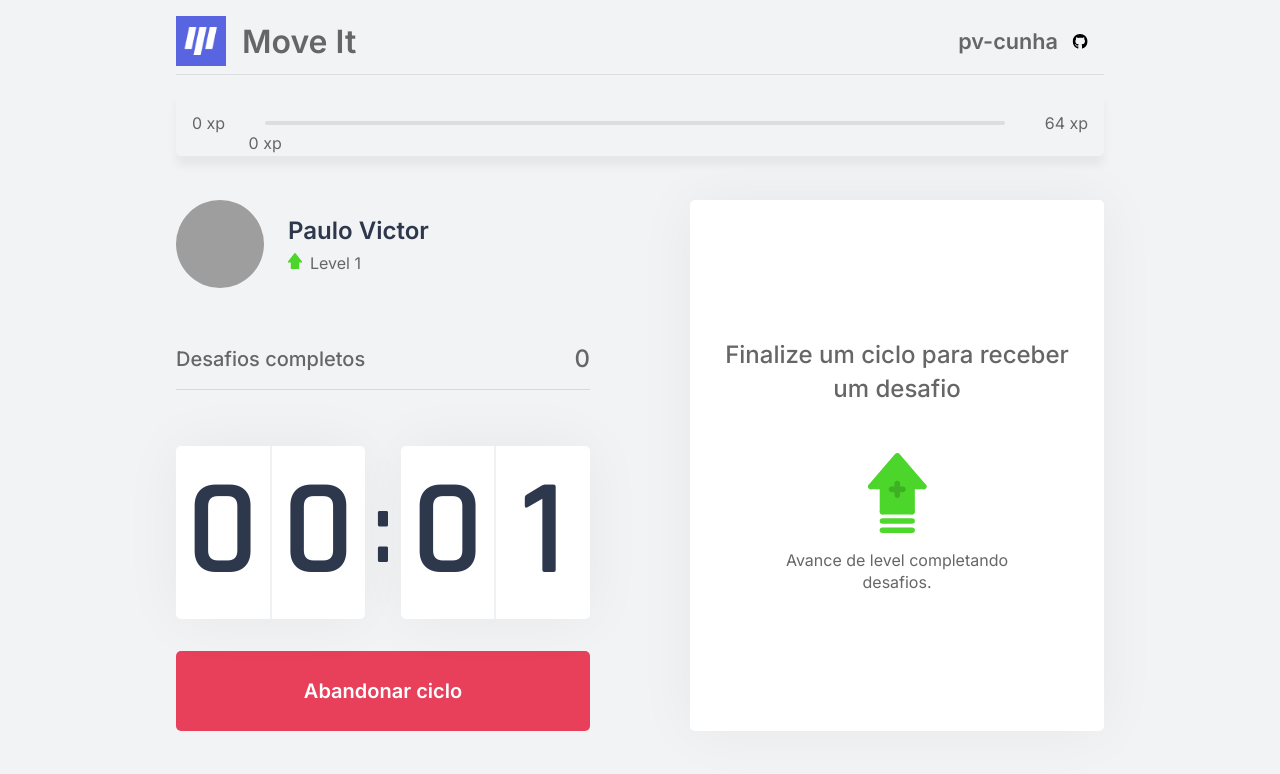
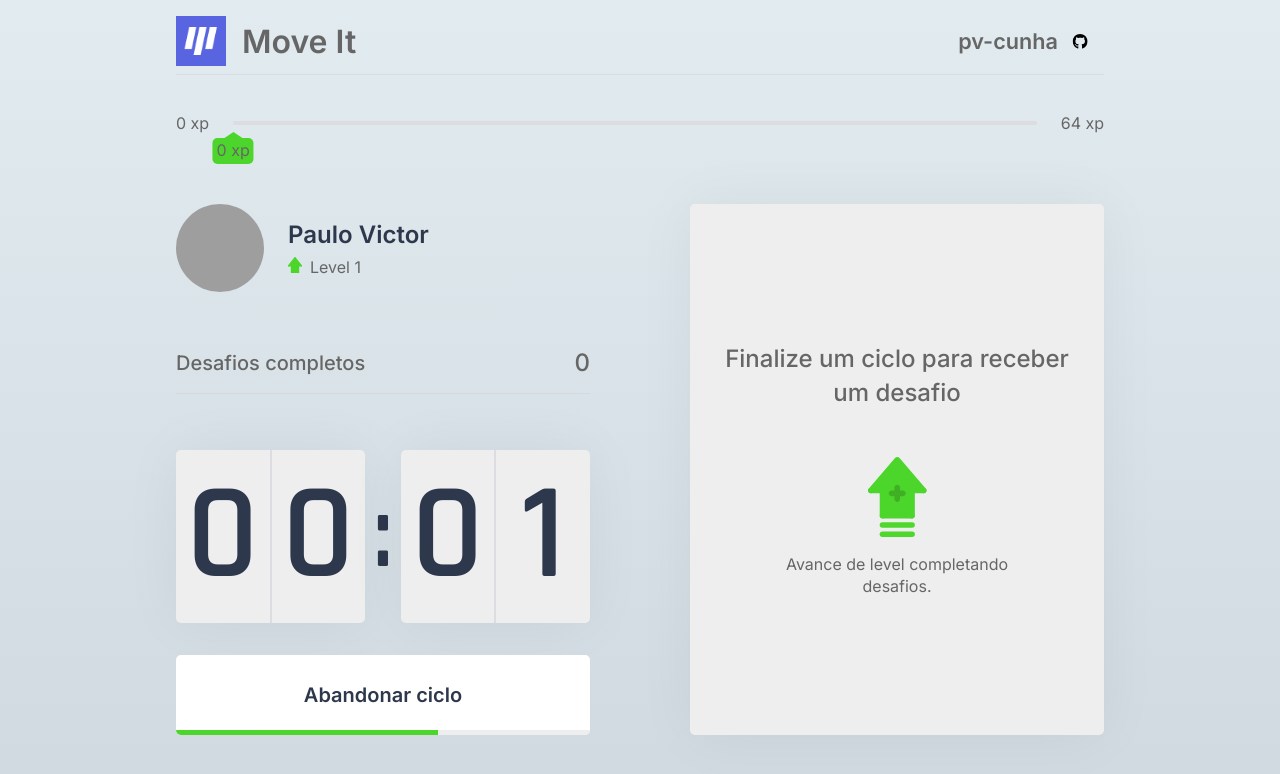
Before and after one commit to pv-cunha/move-it, a Next.js app: page / in a window 1280 px wide. Both pictures are taken after a click on the button "Iniciar um ciclo". Shown: the top 774 px of the page. Built offline with nearby package versions, Linux system fonts and the light colour scheme; grey boxes are pictures that could not be loaded.

Commit message:
CSS Changed

```diff
--- a/src/components/Countdown.tsx
+++ b/src/components/Countdown.tsx
@@ -9,12 +9,17 @@
     seconds,
     isActive,
     hasFinished,
+    time,
+    initialTime,
     resetCountdown,
     startCountdown,
   } = countdownContextData;
 
   const [minuteLeft, minuteRight] = String(minutes).padStart(2, '0').split('');
   const [secondLeft, secondRight] = String(seconds).padStart(2, '0').split('');
+
+  const progressBarPercentage = 100 - (time / initialTime) * 100;
+  console.log(100 - (time / initialTime) * 100);
 
   return (
     <div>
@@ -43,6 +48,13 @@
               onClick={resetCountdown}
             >
               Abandonar ciclo
+              <div className={styles.countdownButtonProgressBar}>
+                <div
+                  style={{
+                    width: `${progressBarPercentage}%`,
+                  }}
+                ></div>
+              </div>
             </button>
           ) : (
             <button
--- a/src/contexts/CountdownContext.tsx
+++ b/src/contexts/CountdownContext.tsx
@@ -2,6 +2,8 @@
 import { ChallengesContext } from './ChallengeContexts';
 
 interface CountdownContextData {
+  time: number;
+  initialTime: number;
   minutes: number;
   seconds: number;
   isActive: boolean;
@@ -63,6 +65,8 @@
         hasFinished,
         startCountdown,
         resetCountdown,
+        time,
+        initialTime,
       }}
     >
       {children}
--- a/src/styles/components/ChallengeBox.module.css
+++ b/src/styles/components/ChallengeBox.module.css
@@ -1,7 +1,7 @@
 .challengeBoxContainer {
   height: 100%;
 
-  background: var(--white);
+  background: #eee;
   border-radius: 5px;
   box-shadow: 0 0 60px rgba(0, 0, 0, 0.05);
   padding: 1.5rem 2rem;
--- a/src/styles/components/Countdown.module.css
+++ b/src/styles/components/Countdown.module.css
@@ -14,7 +14,7 @@
   align-items: center;
   justify-content: space-evenly;
 
-  background: var(--white);
+  background: #eee;
   box-shadow: 0 0 60px rgba(0, 0, 0, 0.05);
   border-radius: 5px;
   font-size: 8.5rem;
@@ -26,11 +26,11 @@
 }
 
 .countdownContainer > div span:first-child {
-  border-right: 1px solid #f0f1f3;
+  border-right: 1px solid var(--gray-line);
 }
 
 .countdownContainer > div span:last-child {
-  border-left: 1px solid #f0f1f3;
+  border-left: 1px solid var(--gray-line);
 }
 
 .countdownContainer > span {
@@ -56,27 +56,39 @@
   font-size: 1.25rem;
   font-weight: 600;
 
-  transition: all 0.2s;
-}
-
-.countdownButton:not(:disabled):hover {
-  background: var(--blue-dark);
+  position: relative;
+  overflow: hidden;
 }
 
 .countdownButtonActive {
   background: var(--white);
   color: var(--title);
+
+  transition: width 1s linear;
 }
 
-.countdownButtonActive:not(:disabled):hover,
-.countdownButtonActive:not(:disabled):focus {
-  background: var(--red);
-  color: var(--white);
+.countdownButtonActive:hover,
+.countdownButtonActive:focus {
   outline: none;
 }
 
+.countdownButtonProgressBar {
+  height: 5px;
+  width: 100%;
+  background: #eee;
+  position: absolute;
+  bottom: 0;
+  left: 0;
+}
+
+.countdownButtonProgressBar > div {
+  height: 100%;
+  background: var(--green);
+  transition: width 1s linear;
+}
+
 .countdownButton:disabled {
-  background: var(--white);
+  background: #eee;
   color: var(--text);
   cursor: not-allowed;
 
--- a/src/styles/components/ExperienceBar.module.css
+++ b/src/styles/components/ExperienceBar.module.css
@@ -2,15 +2,12 @@
   display: flex;
   align-items: center;
   padding: 1.4rem 0;
-  box-shadow: 0 10px 10px rgba(0, 0, 0, 0.05);
   border-radius: 5px;
-  background: var(--background);
-  margin-bottom: 1rem;
+  margin-bottom: 1.5rem;
 }
 
 .experienceBar span {
   font-size: 1rem;
-  padding: 0 1rem;
 }
 
 .experienceBar > div {
@@ -33,3 +30,37 @@
   top: 12px;
   transform: translateX(-50%);
 }
+
+.experienceBar > div span.currentExperience {
+  position: absolute;
+  top: 17px;
+  transform: translateX(-50%);
+  background: var(--green);
+  color: var(--text);
+  padding: 2px 4px 4px;
+  border-radius: 5px;
+
+  filter: brightness(1);
+
+  transition: filter 0.2s ease-in, left 0.5s;
+  cursor: default;
+}
+
+.experienceBar > div span.currentExperience:hover {
+  filter: brightness(0.8);
+}
+
+.experienceBar > div span.currentExperience:after {
+  display: block;
+  content: '';
+  position: absolute;
+  top: -6px;
+  left: 50%;
+  margin-left: -9px;
+
+  width: 0;
+  height: 0;
+  border-style: solid;
+  border-width: 0 9px 6px 9px;
+  border-color: transparent transparent var(--green) transparent;
+}
--- a/src/styles/global.css
+++ b/src/styles/global.css
@@ -31,7 +31,7 @@
 }
 
 body {
-  background: var(--background);
+  background-image: linear-gradient(to top, #cfd9df 0%, #e2ebf0 100%);
   color: var(--text);
 }
 
```
